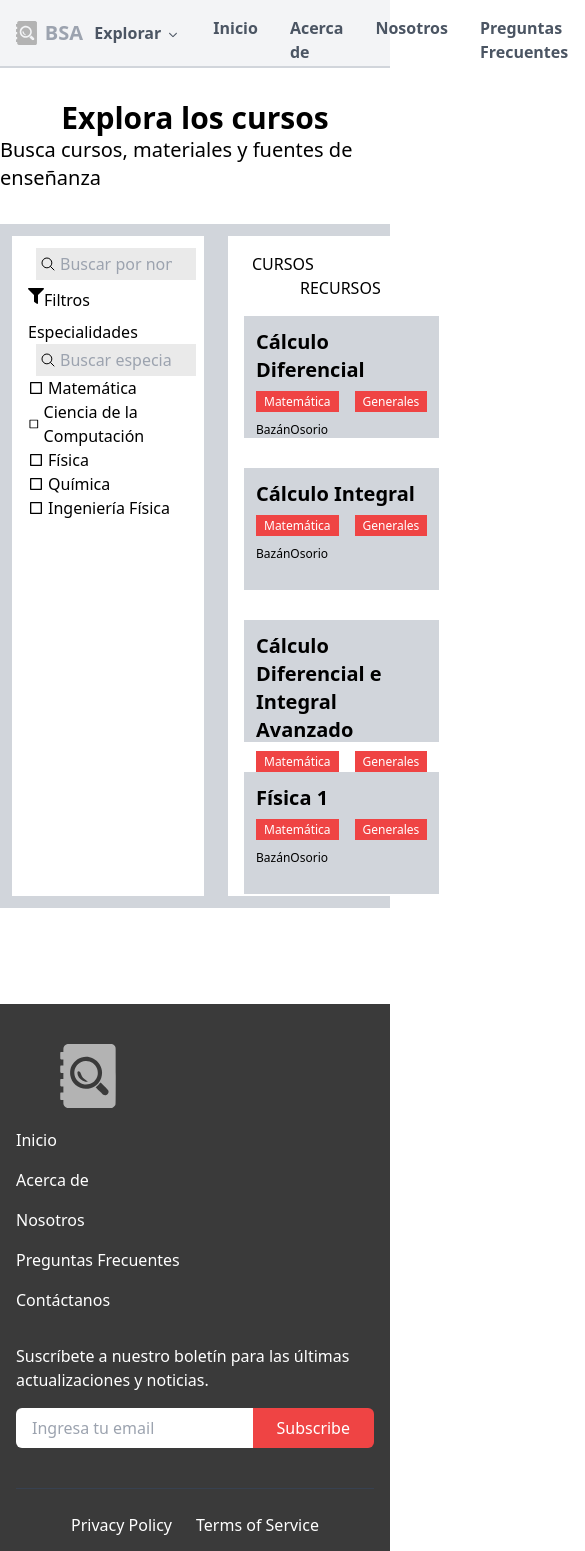
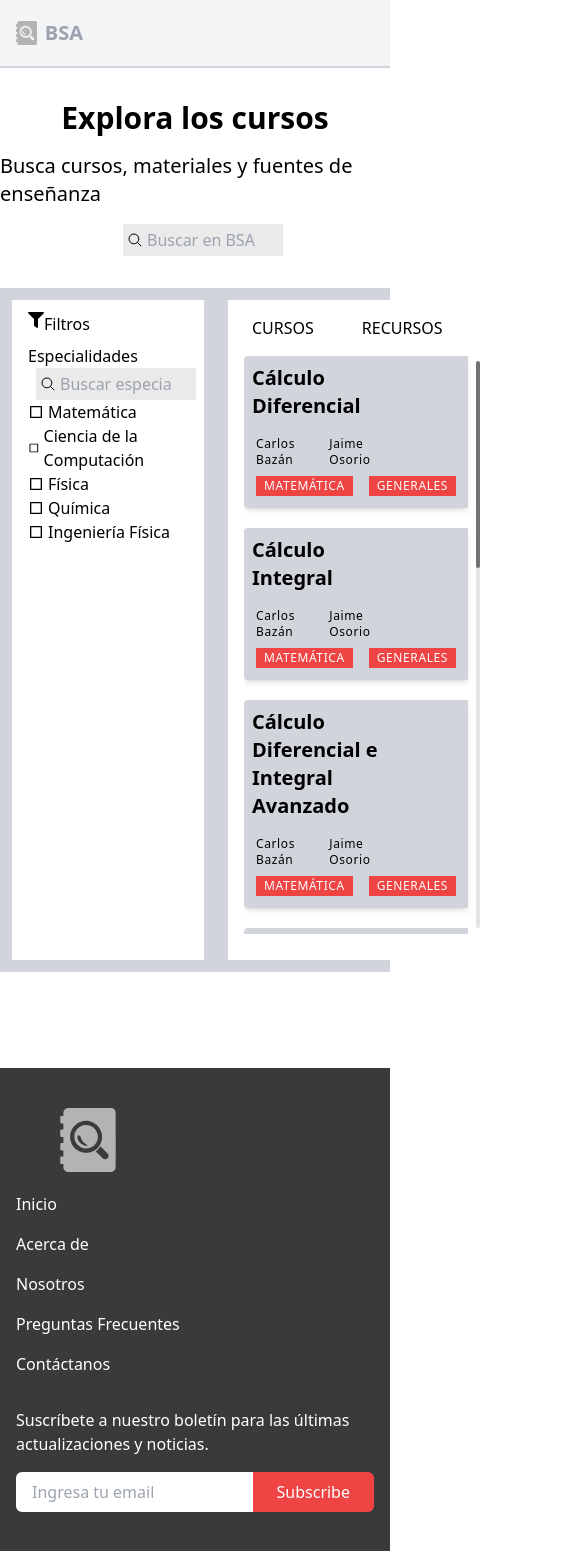
Before and after one commit to amirmiir/PAM242-Blog-Soporte-Academico-frontend, a React (Vite) app in the folder frontend-blog/: page /subjects in a window 390 px wide. Shown: the top 1551 px of the page, 585 px wide, since content can reach past the window. Built offline with nearby package versions, Linux system fonts and the light colour scheme.

Commit message:
feat: subjects pages content display fixed for different sizes, scroll bar added

```diff
--- a/frontend-blog/public/subjects.json
+++ b/frontend-blog/public/subjects.json
@@ -4,12 +4,12 @@
         "type": { "contentType": "Subject" },
         "route": "/subjects/fc-BMA01",
         "tags": [
-            { "tag": "Matemática" },
-            { "tag": "Generales" }
+            { "tag": "MATEMÁTICA" },
+            { "tag": "GENERALES" }
         ],
         "professors": [
-            { "name": "Bazán" },
-            { "name": "Osorio" }
+            { "name": "Carlos Bazán" },
+            { "name": "Jaime Osorio" }
         ],
         "views": 14,
         "votes-up": 2,
@@ -20,12 +20,12 @@
         "type": { "contentType": "Subject" },
         "route": "/subjects/fc-BMA02",
         "tags": [
-            { "tag": "Matemática" },
-            { "tag": "Generales" }
+            { "tag": "MATEMÁTICA" },
+            { "tag": "GENERALES" }
         ],
         "professors": [
-            { "name": "Bazán" },
-            { "name": "Osorio" }
+            { "name": "Carlos Bazán" },
+            { "name": "Jaime Osorio" }
         ],
         "views": 14,
         "votes-up": 2,
@@ -36,12 +36,12 @@
         "type": { "contentType": "Subject" },
         "route": "/subjects/fc-BMA03",
         "tags": [
-            { "tag": "Matemática" },
-            { "tag": "Generales" }
+            { "tag": "MATEMÁTICA" },
+            { "tag": "GENERALES" }
         ],
         "professors": [
-            { "name": "Bazán" },
-            { "name": "Osorio" }
+            { "name": "Carlos Bazán" },
+            { "name": "Jaime Osorio" }
         ],
         "views": 14,
         "votes-up": 2,
@@ -52,12 +52,12 @@
         "type": { "contentType": "Subject" },
         "route": "/subjects/fc-BFI01",
         "tags": [
-            { "tag": "Matemática" },
-            { "tag": "Generales" }
+            { "tag": "MATEMÁTICA" },
+            { "tag": "GENERALES" }
         ],
         "professors": [
-            { "name": "Bazán" },
-            { "name": "Osorio" }
+            { "name": "Carlos Bazán" },
+            { "name": "Jaime Osorio" }
         ],
         "views": 14,
         "votes-up": 2,
@@ -68,12 +68,60 @@
         "type": { "contentType": "Subject" },
         "route": "/subjects/fc-BIC01",
         "tags": [
-            { "tag": "Matemática" },
-            { "tag": "Generales" }
+            { "tag": "MATEMÁTICA" },
+            { "tag": "GENERALES" }
         ],
         "professors": [
-            { "name": "Bazán" },
-            { "name": "Osorio" }
+            { "name": "Carlos Bazán" },
+            { "name": "Jaime Osorio" }
+        ],
+        "views": 14,
+        "votes-up": 2,
+        "latest-upd": "2024-11-18"
+    },
+    {
+        "title": "Cálculo Diferencial e Integral Avanzado",
+        "type": { "contentType": "Subject" },
+        "route": "/subjects/fc-BMA03",
+        "tags": [
+            { "tag": "MATEMÁTICA" },
+            { "tag": "GENERALES" }
+        ],
+        "professors": [
+            { "name": "Carlos Bazán" },
+            { "name": "Jaime Osorio" }
+        ],
+        "views": 14,
+        "votes-up": 2,
+        "latest-upd": "2024-11-18"
+    },
+    {
+        "title": "Cálculo Diferencial e Integral Avanzado",
+        "type": { "contentType": "Subject" },
+        "route": "/subjects/fc-BMA03",
+        "tags": [
+            { "tag": "MATEMÁTICA" },
+            { "tag": "GENERALES" }
+        ],
+        "professors": [
+            { "name": "Carlos Bazán" },
+            { "name": "Jaime Osorio" }
+        ],
+        "views": 14,
+        "votes-up": 2,
+        "latest-upd": "2024-11-18"
+    },
+    {
+        "title": "Cálculo Diferencial e Integral Avanzado",
+        "type": { "contentType": "Subject" },
+        "route": "/subjects/fc-BMA03",
+        "tags": [
+            { "tag": "MATEMÁTICA" },
+            { "tag": "GENERALES" }
+        ],
+        "professors": [
+            { "name": "Carlos Bazán" },
+            { "name": "Jaime Osorio" }
         ],
         "views": 14,
         "votes-up": 2,
--- a/frontend-blog/src/components/nav-bar/NavBar.tsx
+++ b/frontend-blog/src/components/nav-bar/NavBar.tsx
@@ -3,6 +3,7 @@ import { Link } from 'react-router-dom'
 import { ROUTES } from '../../shared/utils/routes'
 import bsalogo from '../../assets/bsa-logo.svg'
 import { IoIosArrowDown } from 'react-icons/io'
+import useSmallScreenSize from '../../hooks/small-screen-size/useSmallScreen'
 
 type navigationLabel = {
     name: string,
@@ -28,12 +29,14 @@ const NavBar: FC = () => {
     const [isExploreOpen, setIsExploreOpen] = useState<boolean>(false);
     console.log(isExploreOpen);
 
+    const isSmallScreen = useSmallScreenSize();
+
 
     return (
-        <header className={`max-w-screen-2xl mx-auto px-4 border-b-2 border-gray-300 bg-gray-100 h-[8vh] `}>
+        <header className={`max-w-max-2xl mx-auto px-4 border-b-2 border-gray-300 bg-gray-100 h-[8vh] `}>
             <nav className="flex justify-between items-center h-full">
                 {/* Izquierda */}
-                <div className="flex h-full items-center font-semibold">
+                <div className="flex h-full items-center font-semibold text-center">
                     <Link to={ROUTES.LANDING.ROOT}>
                         <div className="flex items-center space-x-2 mr-4">
                             <img
@@ -42,12 +45,11 @@ const NavBar: FC = () => {
                                 className="h-6"
                             />
                             <strong className="text-gray-400 text-xl">BSA</strong>
-
                         </div>
                     </Link>
 
-
-                    {/* Explorar, Dropdown */}
+                    {
+                        !isSmallScreen && (
                             <div className="h-full">
                                 <button onClick={() => setIsExploreOpen(!isExploreOpen)} className="h-full">
                                     <div className="flex flex-row items-center space-x-1 px-4 hover:bg-red-500 text-gray-600 hover:text-white h-full">
@@ -60,7 +62,7 @@ const NavBar: FC = () => {
                                         <div className=" bg-gray-100 relative border rounded-b-md pb-1 text-right -translate-x-0.5 z-50">
                                             <ul>
                                                 {
-                                            exploreNavigation.map((item:navigationLabel, index:number) => (
+                                                    exploreNavigation.map((item: navigationLabel, index: number) => (
                                                         <li key={index} className="text-gray-600 pr-6 pb-2 hover:text-white hover:bg-red-500">
                                                             <Link to={item.to}>
                                                                 {item.name}
@@ -73,12 +75,15 @@ const NavBar: FC = () => {
                                     )
                                 }
                             </div>
+                        )
+                    }
+
 
 
                     {
-                        landingNavigation.map((item: navigationLabel, index:number) => (
-                            <a key={index} href={item.to} className="text-gray-600 h-full hover:text-white hover:bg-red-500 px-4 pt-4">{item.name}</a>
-                        ))
+                        !isSmallScreen && (landingNavigation.map((item: navigationLabel, index: number) => (
+                            <a key={index} href={item.to} className="text-gray-600 h-full hover:text-white hover:bg-red-500 px-4 place-content-center">{item.name}</a>
+                        )))
                     }
 
                 </div>
@@ -86,6 +91,8 @@ const NavBar: FC = () => {
 
 
                 {/* Derecha */}
+                {
+                    !isSmallScreen && (
                         <div className="flex items-center space-x-4 pl-5 h-full relative">
                             <div className="border-l border-gray-300 h-full absolute left-0"></div>
                             <Link
@@ -101,6 +108,9 @@ const NavBar: FC = () => {
                                 Registrarse
                             </Link>
                         </div>
+                    )
+                }
+
             </nav>
         </header>
     );
--- /dev/null
+++ b/frontend-blog/src/hooks/small-screen-size/useSmallScreen.ts
@@ -0,0 +1,15 @@
+import { useState, useEffect } from 'react';
+
+const useSmallScreenSize = () => {
+    const [isSmallScreen, setIsSmallScreen] = useState(window.innerWidth < 768);
+
+    useEffect(() => {
+        const handleResize = () => setIsSmallScreen(window.innerWidth < 768);
+        window.addEventListener('resize', handleResize);
+        return () => window.removeEventListener('resize', handleResize);
+    }, []);
+
+    return isSmallScreen;
+};
+
+export default useSmallScreenSize;
--- a/frontend-blog/src/pages/landing/landing-sections/HomeBanner.tsx
+++ b/frontend-blog/src/pages/landing/landing-sections/HomeBanner.tsx
@@ -1,5 +1,4 @@
 import { FC } from 'react';
-import PabCentralUNI from '../../../assets/images/PabCentralUNI.png';
 import FCUNI from '../../../assets/images/FCUNI.jpg'
 import FrenteFCUNI from '../../../assets/images/FrenteFCUNI.jpeg'
 import BiblioFCUNI from '../../../assets/images/BiblioFCUNI.jpg'
--- a/frontend-blog/src/pages/landing/landing-sections/LandingSections.tsx
+++ b/frontend-blog/src/pages/landing/landing-sections/LandingSections.tsx
@@ -3,7 +3,6 @@ import SectionContact from './SectionContact'
 import SectionAbout from './SectionAbout'
 import SectionHome from './SectionHome'
 import SectionUs from './SectionUs'
-import SectionFAQ from './SectionFAQ'
 
 
 const LandingSections: FC = () => {
@@ -18,9 +17,6 @@ const LandingSections: FC = () => {
             <section id="us">
                 <SectionUs />
             </section>
-            <section id="faq">
-                <SectionFAQ />
-            </section>
             <section id="contact">
                 <SectionContact />
             </section>
--- a/frontend-blog/src/pages/landing/landing-sections/SectionAbout.tsx
+++ b/frontend-blog/src/pages/landing/landing-sections/SectionAbout.tsx
@@ -1,15 +1,13 @@
 import { FC } from 'react'
 
-const about: string = "El Blog de Soporte Académico (BSA) es un proyecto desarrollado como parte del Proceso de Admisión de Miembros (PAM) de Acecom, grupo de estudios de la Facultad de Ciencias, en la Universidad Nacional de Ingeniería. Nuestro propósito es brindar una plataforma en la cual se complemente las sesiones de clases, a través de materiales recolectados a lo largo de los años, y con la disponibilidad para que los alumnos realicen consultas sobre sus materias, y obtengan respuestas por parte de otros miembros de la comunidad."
 
 const SectionAbout: FC = () => {
     return (
-        <div className="pl-16">
-            <h1 className="text-2xl font-semibold">Acerca del proyecto</h1>
-            <p>
-                {about}
+        <div className="w-full md:w-1/2 mx-auto place-content-center text-center space-y-5">
+            <h1 className="text-5xl font-semibold">Acerca del proyecto</h1>
+            <p className="text-3xl">
+            El Blog de Soporte Académico <strong>(BSA)</strong> es un proyecto desarrollado como parte del Proceso de Admisión de Miembros <strong>(PAM)</strong> de Acecom, grupo de estudios de la Facultad de Ciencias, en la Universidad Nacional de Ingeniería, Perú, dedicado a apoyar a nuestra comunidad estudiantil
             </p>
-
         </div>
 
     )
--- a/frontend-blog/src/pages/landing/landing-sections/SectionContact.tsx
+++ b/frontend-blog/src/pages/landing/landing-sections/SectionContact.tsx
@@ -9,8 +9,8 @@ const SectionContact: FC = () => {
     const onSubmit = data => console.log(data);
 
     return (
-        <div className="pl-16">
-            <h2 className="text-2xl font-semibold">Contáctanos</h2>
+        <div className="w-1/2 mx-auto text-left pt-32">
+            <h2 className="lg:text-2xl font-semibold">Contáctanos</h2>
             <form onSubmit={handleSubmit(onSubmit)}>
                 {/* register your input into the hook by invoking the "register" function */}
                 <input defaultValue="test" {...register("example")} />
--- a/frontend-blog/src/pages/landing/landing-sections/SectionFAQ.tsx
+++ b/frontend-blog/src/pages/landing/landing-sections/SectionFAQ.tsx
@@ -5,6 +5,11 @@ type FAQ = {
     answer: string
 }
 
+/**
+ * This section is currently unavailable due to lack of content,
+ * but is intended to be implemented in the future as a part of the footer.
+ * This change constitutes a decision based on a more actual design.
+ *  */
 const SectionFAQ: FC = () => {
 
     const FAQ: FAQ[] = [
--- a/frontend-blog/src/pages/landing/landing-sections/SectionUs.tsx
+++ b/frontend-blog/src/pages/landing/landing-sections/SectionUs.tsx
@@ -3,12 +3,9 @@ import { FC } from 'react'
 
 const SectionUs: FC = () => {
     return (
-        <div className="pl-16">
-            <h2 className="text-2xl font-semibold">Nosotros</h2>
-            <p>Desarrollamos este proyecto como parte de nuestra formación en la Universidad Nacional de Ingeniería en Lima, Perú
-                Lorem ipsum dolor sit amet, consectetur adipiscing elit. Aliquam viverra blandit porta. Suspendisse potenti. Aliquam sed odio sollicitudin, consectetur neque vitae, cursus sapien. Aenean et erat risus. Nullam ut lectus aliquam, suscipit libero non, maximus lectus. Vivamus semper in orci eu imperdiet. Maecenas malesuada dapibus mi, et egestas nisl tincidunt quis. Nullam dictum pellentesque justo, a porttitor enim dignissim tempor. Ut sit amet magna vel lectus aliquet lacinia.
-
-                Aenean faucibus mi vitae libero faucibus gravida. Morbi vestibulum lorem ex, at tincidunt metus ullamcorper eu. Morbi cursus pulvinar justo id rhoncus. Vivamus lacinia finibus augue quis viverra. Nulla facilisi. Etiam sem nibh, hendrerit vel neque sed, scelerisque tempor nisi. Maecenas vel massa posuere, pulvinar lorem vel, mollis augue. Etiam imperdiet sem egestas convallis rutrum. Aliquam tellus urna, ullamcorper at urna a, accumsan porttitor purus. In ut libero elit. Nunc id diam augue. Nullam auctor elit a dolor blandit, sit amet laoreet purus elementum. Donec condimentum luctus lorem, vel fringilla lectus eleifend eget. Ut euismod fringilla tellus a euismod. Aenean ac nisl id eros tempor auctor. Morbi dapibus eros eu molestie faucibus.
+        <div className="w-full md:w-1/2 mx-auto text-center pt-32 space-y-5">
+            <h2 className="text-5xl font-semibold">Nosotros</h2>
+            <p className="text-3xl">Nuestro propósito es brindar una plataforma en la cual se complemente las sesiones de clases, a través de <strong>materiales recolectados a lo largo de los años</strong>, y con la disponibilidad para que los alumnos <strong>realicen consultas sobre sus materias, y obtengan respuestas</strong> por parte de otros miembros de la comunidad.
             </p>
         </div>
     )
--- a/frontend-blog/src/pages/subjects/ContentFilters.tsx
+++ b/frontend-blog/src/pages/subjects/ContentFilters.tsx
@@ -14,8 +14,6 @@ const especialidades: string[] = [
 const ContentFilters: FC = () => {
     return (
         <div className="space-y-2 content-start">
-            <SearchBar searchBar={{placeholder: 'Buscar por nombre'}}/>
-
             <div className="flex text-center ">
                 <FaFilter />
                 <h2>Filtros</h2>
--- a/frontend-blog/src/pages/subjects/Subjects.tsx
+++ b/frontend-blog/src/pages/subjects/Subjects.tsx
@@ -2,14 +2,17 @@ import { FC } from 'react'
 import NavBar from '../../components/nav-bar/NavBar'
 import SubjectsContent from './SubjectsContent'
 import Footer from '../../components/footer/Footer'
+import SearchBar from '../../components/search-bar/SearchBar'
 
 const Subjects: FC = () => {
     return (
         <div className="h-[calc(100vh-10rem)]">
             <NavBar />
-            <div className="flex flex-col items-center py-8">
+            <div className="flex flex-col items-center py-8 space-y-4">
                 <h1 className="text-3xl font-semibold">Explora los cursos</h1>
                 <p className="text-xl">Busca cursos, materiales y fuentes de enseñanza</p>
+                <SearchBar searchBar={{placeholder: 'Buscar en BSA'}}/>
+
             </div>
             <SubjectsContent />
             <Footer/>
--- a/frontend-blog/src/pages/subjects/SubjectsContent.tsx
+++ b/frontend-blog/src/pages/subjects/SubjectsContent.tsx
@@ -3,10 +3,10 @@ import { Swiper, SwiperSlide } from 'swiper/react';
 
 // Import Swiper styles
 import 'swiper/css';
-import 'swiper/css/pagination';
+import 'swiper/css/scrollbar';
 
 // import required modules
-import { Mousewheel, Pagination } from 'swiper/modules';
+import { Scrollbar, Mousewheel } from 'swiper/modules';
 import ContentFilters from './ContentFilters';
 import { ROUTES } from '../../shared/utils/routes';
 import { Link } from 'react-router-dom';
@@ -59,55 +59,71 @@ const SubjectsContent: FC = () => {
     ]
 
     return (
-        <div className="flex flex-row bg-gray-300 p-3 mb-24 md:mx-24 h-full ">
-            <div className="bg-white py-3 px-4 pr-8x  w-auto">
+        <div className="flex flex-row bg-gray-300 p-3 mb-24 md:mx-24 h-full">
+            <div className="bg-white py-3 px-4 pr-8x w-auto">
                 <ContentFilters />
             </div>
-            <div className="w-4/5 ml-6 p-4 bg-white h-full ">
+            <div className="w-4/5 ml-6 p-4 bg-white h-auto">
                 <div className="px-2 pb-4 space-x-12">
                     <button>CURSOS</button>
                     <button>RECURSOS</button>
                 </div>
                 <Swiper
                     direction={'vertical'}
-                    slidesPerView={4}
-                    spaceBetween={30}
                     mousewheel={true}
+                    slidesPerView={'auto'}
+                    spaceBetween={20}
+                    modules={[Scrollbar, Mousewheel]}
+                    scrollbar={{
+                        hide: false,
+                        draggable: true,
+                    }}
+                    className="mySwiper bg-white h-[calc(100%-50px)]"
 
-                    modules={[Mousewheel]}
-                    className="mySwiper bg-white h-[calc(100%-50px)]"
                 >
                     {
                         Content.map((item: Content, index: number) => (
-                            <SwiperSlide key={index} className="bg-gray-300 p-3">
+                            <SwiperSlide
+                                key={index}
+                                className=" flex flex-col w-max !h-min"
+                            >
+                                <div className="flex flex-col h-min bg-gray-300 p-1 mr-4 shadow-md rounded-s">
                                     {/* left side */}
-                                <div className="space-y-1">
+                                    <div className="space-y-1 h-min p-1 w-3/4">
                                         <Link to={ROUTES.SUBJECTS.ID}>
                                             <h2 className="text-xl font-semibold">
                                                 {item.title}
                                             </h2>
                                         </Link>
 
-                                    <div className="space-x-4">
-                                        {item.tags.map((item: Tag) => (
-                                            <span key={item.tag} className="py-0.5 px-2 bg-red-500 text-white text-xs" >{item.tag}</span>
+                                        <div className=" p-1">
+                                            <div className=" flex flex-row">
+                                                {item.professors.map((item: Professor) => (
+                                                    <span key={item.name} className="text-xs text-black tracking-wider my-2 mr-6">{item.name}</span>
                                                 ))}
                                             </div>
-                                    <div>
-                                        {item.professors.map((item: Professor) => (
-                                            <span key={item.name} className="text-xs">{item.name}</span>
+
+                                            <div className="space-x-4 flex flex-row">
+                                                {item.tags.map((item: Tag) => (
+                                                    <span key={item.tag} className="py-0.5 px-2 bg-red-500 text-white font-thin tracking-wider text-xs">
+                                                        {item.tag}
+                                                    </span>
                                                 ))}
+                                            </div>
+
                                         </div>
                                     </div>
                                     {/* right side */}
-                                <div></div>
+
+                                </div>
                             </SwiperSlide>
                         ))
                     }
                 </Swiper>
             </div>
         </div>
-    )
+    );
+
 }
 
 export default SubjectsContent
```
Lines whose indentation alone changed are shown as unchanged.
